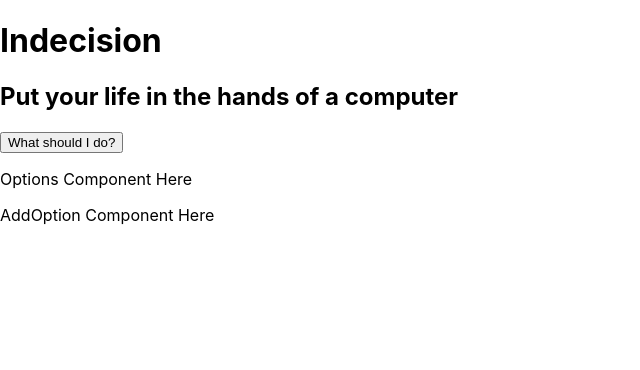
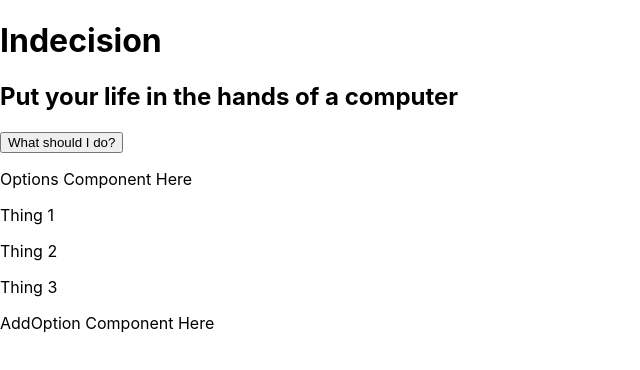
Before and after one commit to coop741/Indecision-App, a React (Create React App) app: page / in a window 1280 px wide. Shown: the top 370 px of the page, without its empty margins (0-640 px from the left). Built offline with nearby package versions, Linux system fonts and the light colour scheme.

Commit message:
28. added component props

```diff
--- a/src/App.js
+++ b/src/App.js
@@ -7,11 +7,15 @@ import AddOption from './components/AddOption'
 
 class App extends Component {
   render() {
+    const title = 'Indecision'
+    const subtitle = 'Put your life in the hands of a computer'
+    const options = ['Thing 1', 'Thing 2', 'Thing 3']
+
     return (
       <div>
-        <Header />
+        <Header title={title} subtitle={subtitle} />
         <Action />
-        <Options />
+        <Options options={options}/>
         <AddOption />
       </div>
     )
--- a/src/components/Header.js
+++ b/src/components/Header.js
@@ -5,8 +5,8 @@ class Header extends Component {
   render() {
     return (
       <div>
-        <h1>Indecision</h1>
-        <h2>Put your life in the hands of a computer</h2>
+        <h1>{this.props.title}</h1>
+        <h2>{this.props.subtitle}</h2>
       </div>
     )
   }
--- /dev/null
+++ b/src/components/Option.js
@@ -0,0 +1,13 @@
+import React, { Component } from 'react';
+
+class Option extends Component {
+  render() {
+    return (
+      <div>
+        <p>{this.props.optionText}</p>
+      </div>
+    )
+  }
+}
+
+export default Option
--- a/src/components/Options.js
+++ b/src/components/Options.js
@@ -1,10 +1,15 @@
 import React, { Component } from 'react';
+import Option from './Option';
 
 class Options extends Component {
   render() {
     return (
       <div>
         <p>Options Component Here</p>
+        {this.props.options.map((option) =>
+          <Option key={option} optionText={option}/>
+        )}
+
       </div>
     )
   }
```
